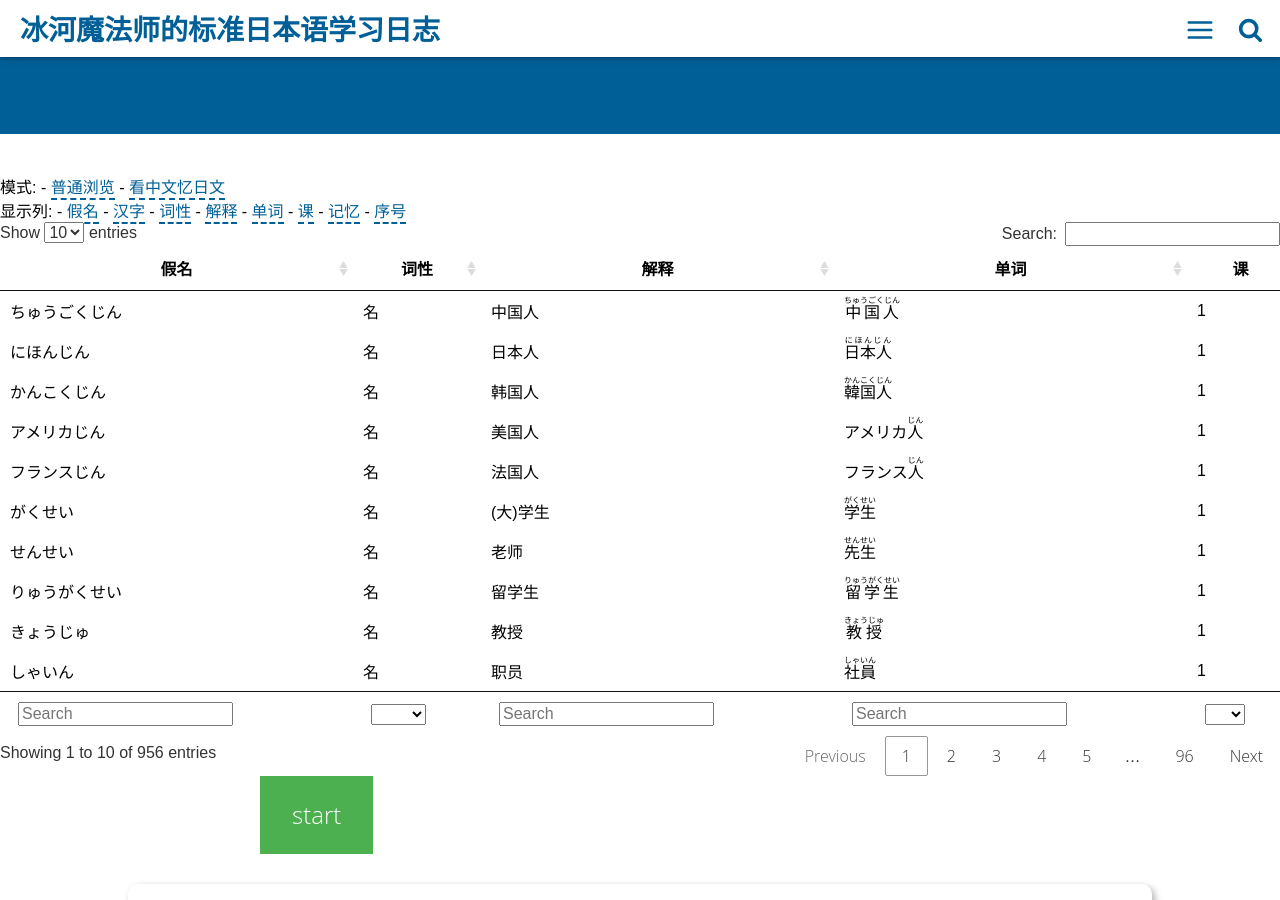
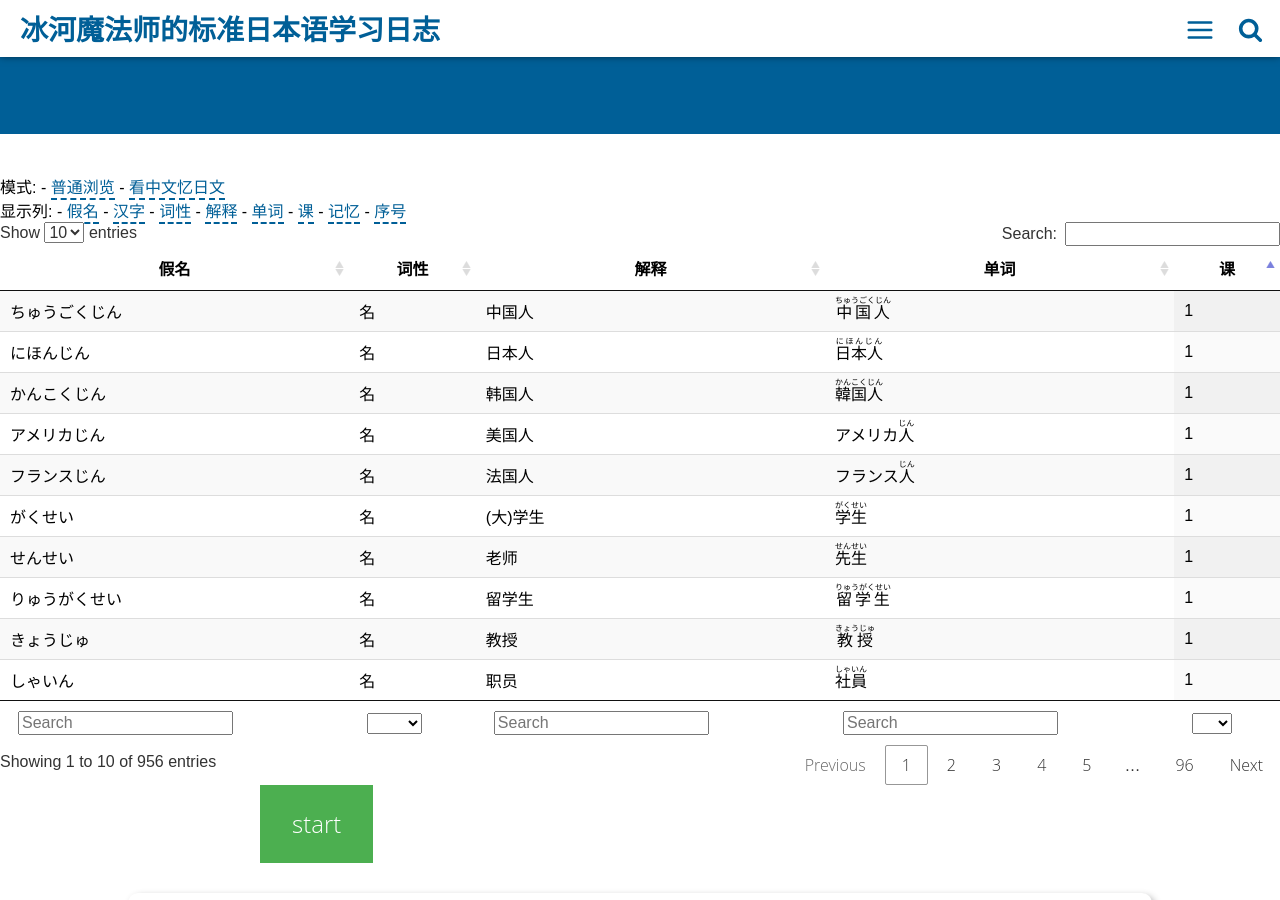
Before and after one commit to wizicer/LearnJapan, a Jekyll site: the page built from docs/wordlist.md, in a window 1280 px wide and 900 px high, scrolled down 366 px. Built offline with Jekyll 4.4.1, drawn with Linux system fonts in a browser that asks for light colours.

Commit message:
make table responsible

```diff
--- a/docs/wordlist.md
+++ b/docs/wordlist.md
@@ -26,6 +26,7 @@
 | {{word.kana}} | {{word.kanji}} | {{word.pos}} | {{word.desc}} | {{word.word}} | {{word.lesson}} |      | {{word.idx}} | {% endfor %}
 | ====          | ====           | ====         | ====          | ====          | ==              | ==== | ==           |
 | 假名          | 汉字           | 词性         | 解释          | 单词          | 课              | 记忆 | 序号         |
+{:.display width="100%"}
 
 
 <!--
```
